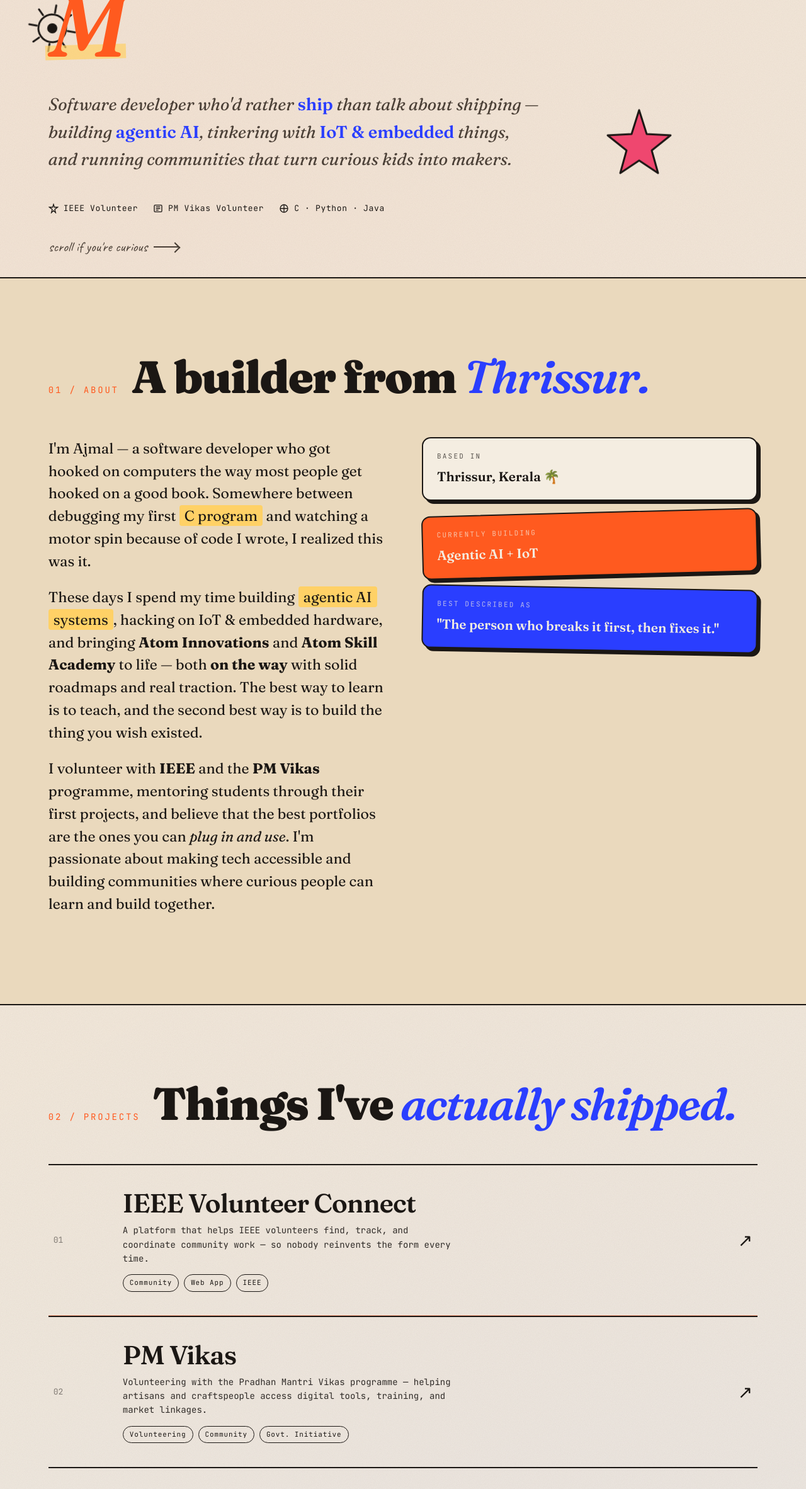
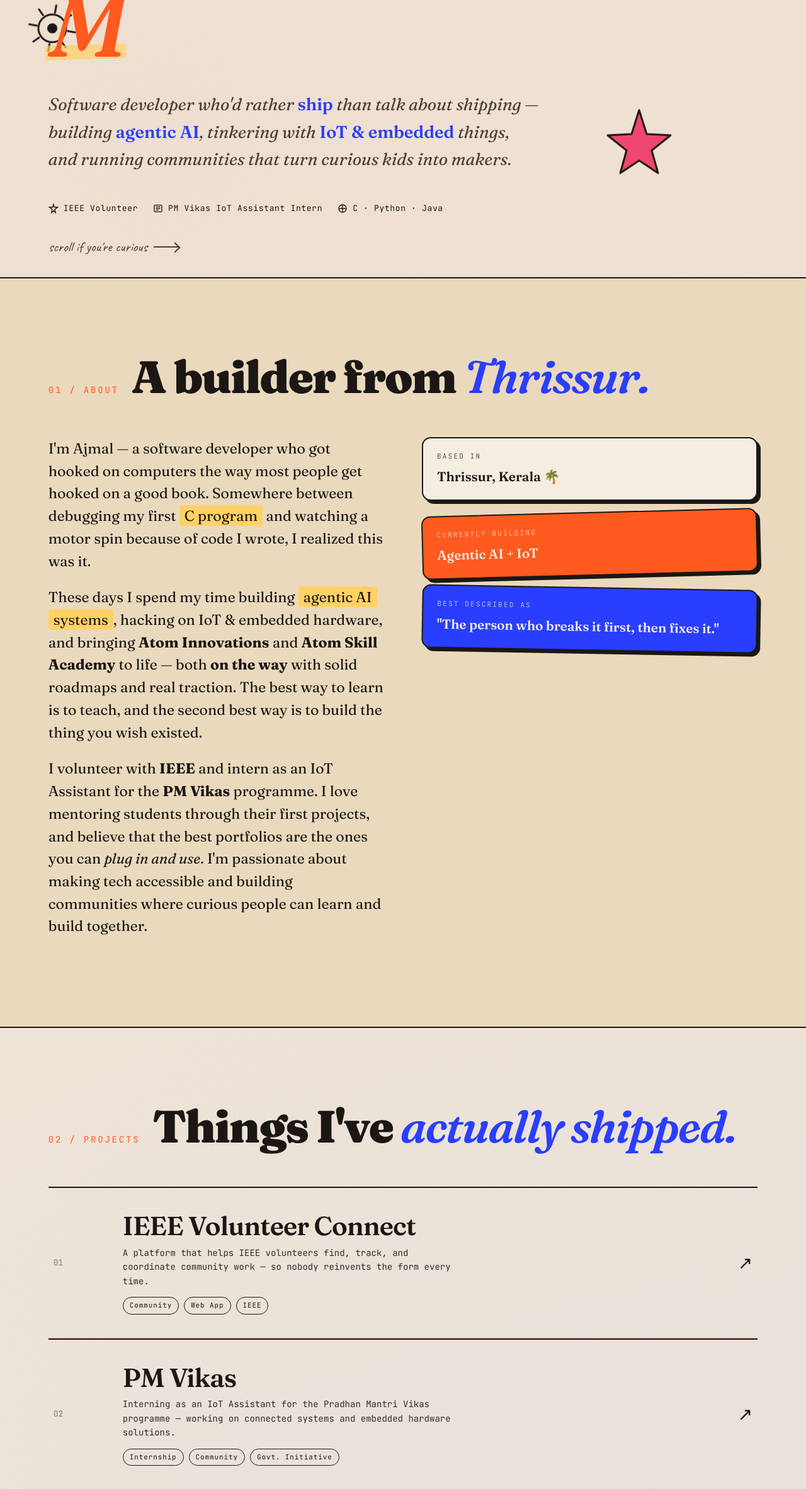
Before and after one commit to hussainkmajmal786-sketch/portfolio-, a website: page index.html in a window 1280 px wide. Shown: the part 360-2724 px from the top of the page at 63% size. Drawn offline with Linux system fonts and the light colour scheme.

Commit message:
Update PM Vikas role to IoT Assistant Intern

```diff
--- a/index.html
+++ b/index.html
@@ -686,7 +686,7 @@
         <rect x="3" y="4" width="18" height="16" rx="2"/>
         <path d="M7 8h10M7 12h10M7 16h6"/>
       </svg>
-      PM Vikas Volunteer
+      PM Vikas IoT Assistant Intern
     </span>
     <span>
       <svg viewBox="0 0 24 24" fill="none" stroke="currentColor" stroke-width="2" aria-hidden="true">
@@ -723,7 +723,7 @@
         both <strong>on the way</strong> with solid roadmaps and real traction. The best way to learn is to teach, and the second best way is to build the thing you wish existed.
       </p>
       <p>
-        I volunteer with <strong>IEEE</strong> and the <strong>PM Vikas</strong> programme, mentoring students through their first projects, and believe that
+        I volunteer with <strong>IEEE</strong> and intern as an IoT Assistant for the <strong>PM Vikas</strong> programme. I love mentoring students through their first projects, and believe that
         the best portfolios are the ones you can <em>plug in and use</em>. I'm passionate about making tech accessible and building communities where curious people can learn and build together.
       </p>
     </div>
@@ -772,9 +772,9 @@
       <span class="project-num">02</span>
       <div class="project-body">
         <h3>PM Vikas</h3>
-        <p>Volunteering with the Pradhan Mantri Vikas programme — helping artisans and craftspeople access digital tools, training, and market linkages.</p>
+        <p>Interning as an IoT Assistant for the Pradhan Mantri Vikas programme — working on connected systems and embedded hardware solutions.</p>
         <div class="project-tags">
-          <span class="project-tag">Volunteering</span>
+          <span class="project-tag">Internship</span>
           <span class="project-tag">Community</span>
           <span class="project-tag">Govt. Initiative</span>
         </div>
@@ -888,10 +888,10 @@
     </div>
 
     <div class="exp-card" id="exp-pmvikas">
-      <div class="exp-role">Volunteer</div>
+      <div class="exp-role">IoT Assistant Intern</div>
       <div class="exp-org">PM Vikas</div>
       <p class="exp-desc">
-        Supporting artisans and craftspeople through the Pradhan Mantri Vikas programme — bridging traditional skills with digital tools and market access.
+        Working as an IoT Assistant for the Pradhan Mantri Vikas programme — building and managing connected embedded systems and hardware prototypes.
       </p>
     </div>
   </div>
```
Also changed, not shown: pm-vikas.html (+4 -4 lines).
